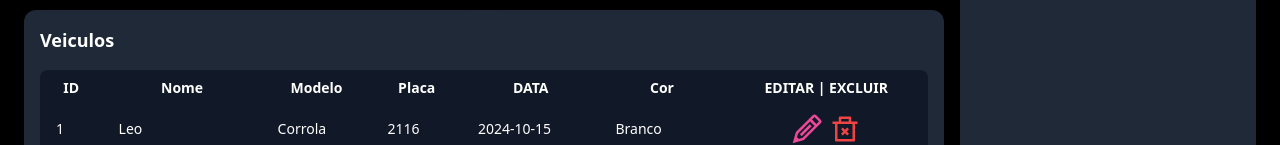
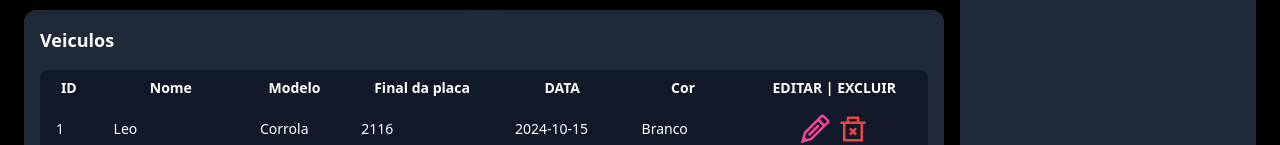
Before and after one commit to gustavoreislima13/FRONT-END-DESIGN-ENGINEERING, a Next.js app in the folder interna/: page /global-solution in a window 1280 px wide. Shown: the part 666-811 px from the top of the page. Built offline with nearby package versions, Linux system fonts and the light colour scheme.

Commit message:
api correcao

```diff
--- a/interna/src/app/global-solution/page.tsx
+++ b/interna/src/app/global-solution/page.tsx
@@ -174,7 +174,7 @@ const Dashboard: FC = () => {
                   <th className="py-2 px-4">ID</th>
                   <th className="py-2 px-4">Nome</th>
                   <th className="py-2 px-4">Modelo</th>
-                  <th className="py-2 px-4">Placa</th>
+                  <th className="py-2 px-4">Final da placa</th>
                   <th className="py-2 px-4">DATA</th>
                   <th className="py-2 px-4">Cor</th>
                   <th className="py-2 px-4">EDITAR | EXCLUIR</th>
```
